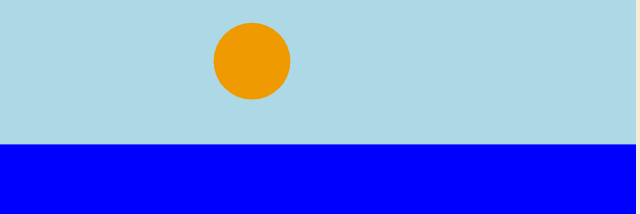
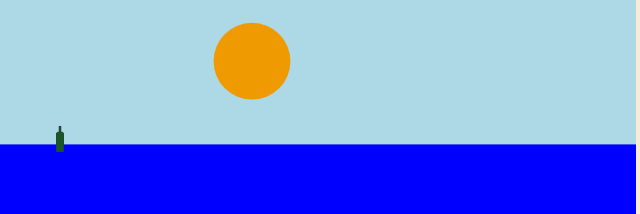
Before and after one commit to AdvancedCSS2024/idg1293-2024-oblig3-group09, a plain HTML site: page index.html in a window 1280 px wide. Shown: the part 3260-3474 px from the top of the page, 580-1220 px from the left. Drawn offline with Linux system fonts and the light colour scheme.

Commit message:
Re-added wine bottles, otherwise it's fine

```diff
--- a/index.html
+++ b/index.html
@@ -122,6 +122,10 @@
                 src="/assets/graphics/images/empty_bottle.svg" alt="bottle">
             <img class = "vector-illustration empty_bottle" id="bottle_3"
                 src="/assets/graphics/images/empty_bottle_colored.svg" alt="bottle">
+            <img class = "vector-illustration wine_bottle" id="wine_bottle_1"
+                src="/assets/graphics/images/wine_bottle.svg" alt="bottle">
+            <img class = "vector-illustration wine_bottle" id="wine_bottle_2"
+                src="/assets/graphics/images/wine_bottle.svg" alt="bottle">
         </section>
         <section data-hidden="hidden-opacity" class="hidden-opacity story__scene story__scene--net_in_ocean" id="scene_6">
             <h2>Earth's impacted Oceans</h2>
```
